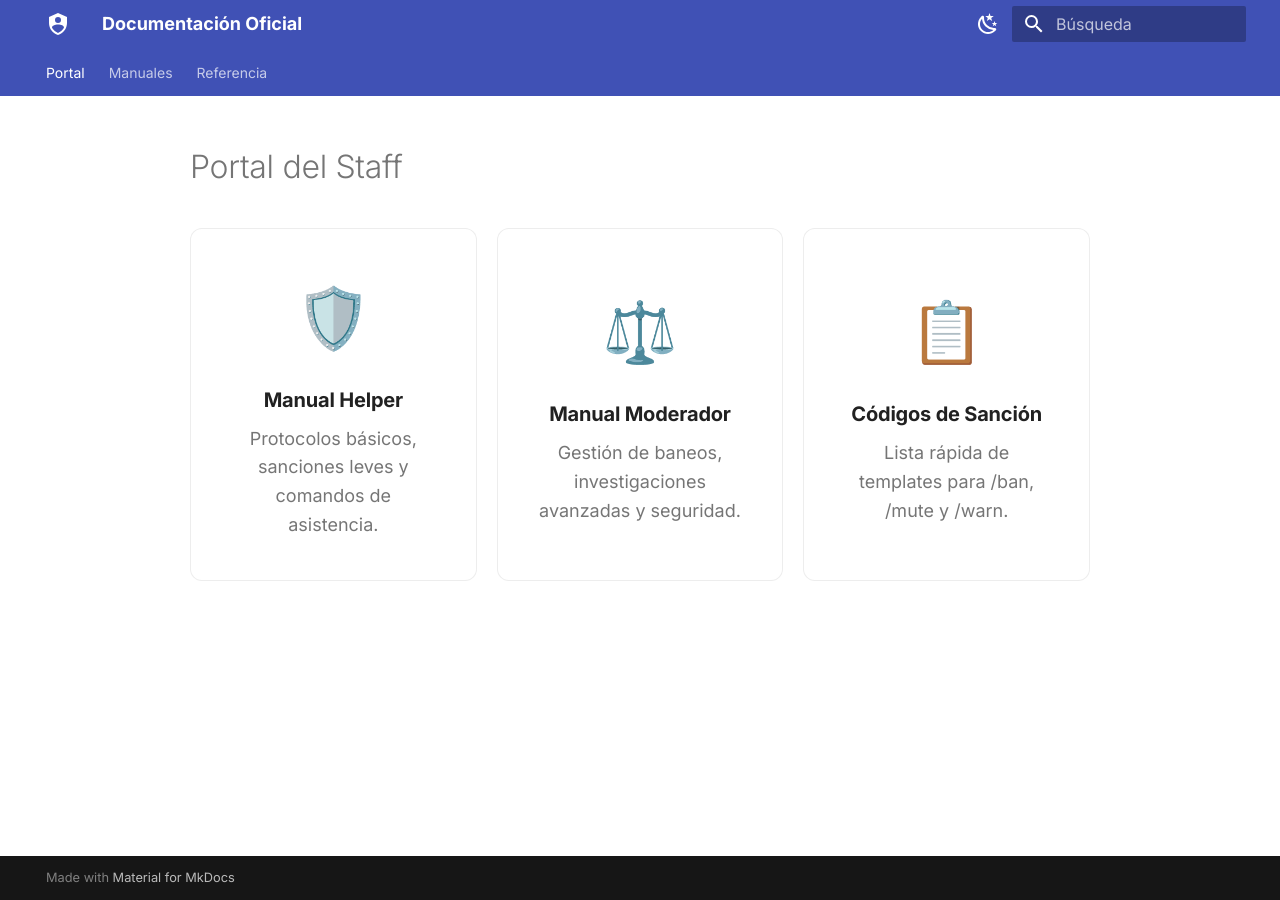
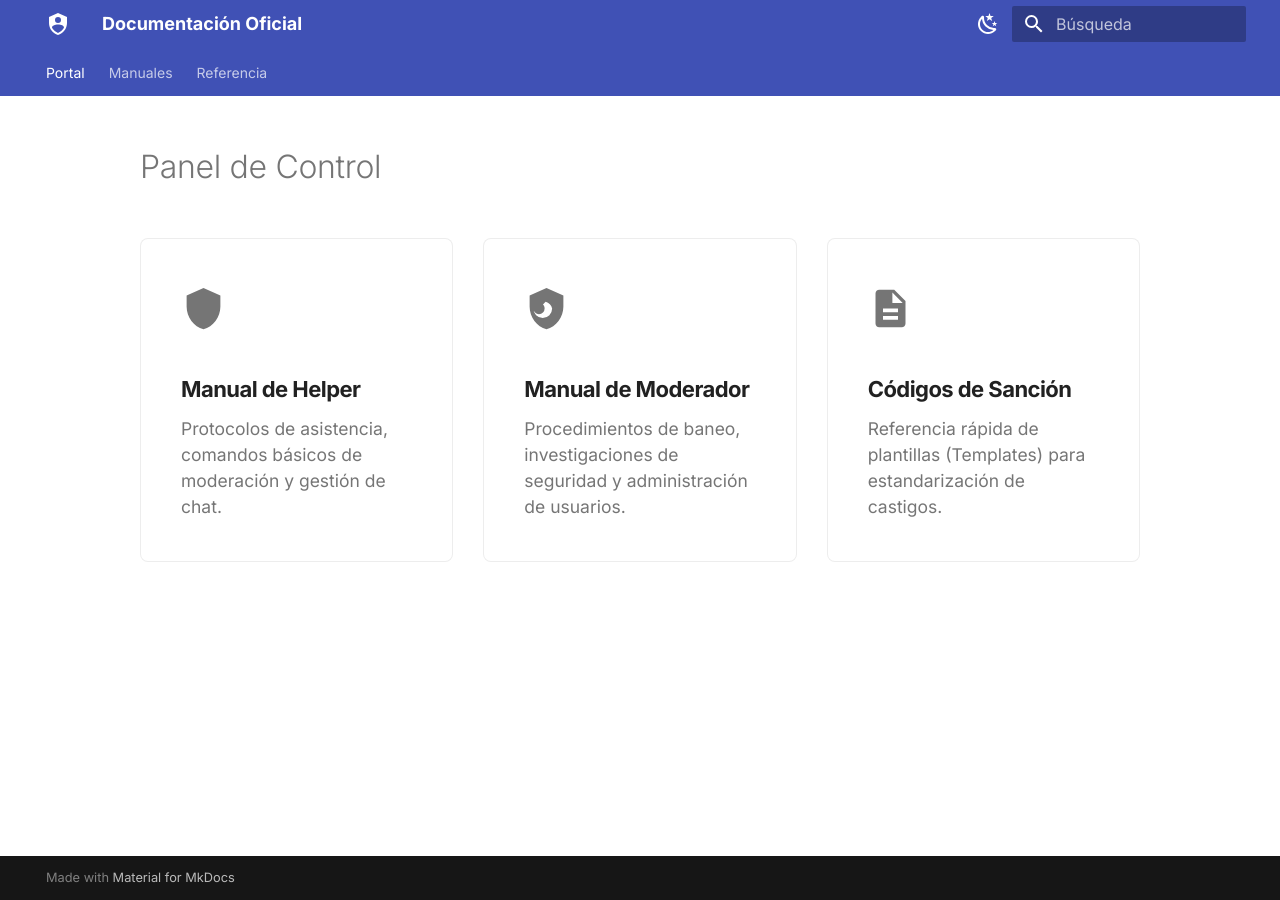
Before and after one commit to ymminnl/page-wiki, an MkDocs documentation site: the page built from docs/index.md, in a window 1280 px wide. Built offline with MkDocs 1.6.1 and Material for MkDocs 9.7.7, drawn with Linux system fonts in a browser that asks for light colours.

Commit message:
UIX: Rediseño profesional, eliminación de emojis y mejora de interacciones

```diff
--- a/docs/index.md
+++ b/docs/index.md
@@ -4,26 +4,38 @@ hide:
   - toc
 ---
 
-# Portal del Staff
+# Panel de Control
 
 <div class="dashboard-grid">
 
   <a href="guias/helper/" class="card">
-    <div class="card-icon">🛡️</div>
-    <h3>Manual Helper</h3>
-    <p>Protocolos básicos, sanciones leves y comandos de asistencia.</p>
+    <div class="card-icon">
+      <span class="twemoji">
+        <svg xmlns="http://www.w3.org/2000/svg" viewBox="0 0 24 24"><path d="M12 1L3 5v6c0 5.55 3.84 10.74 9 12 5.16-1.26 9-6.45 9-12V5l-9-4m0 10.9c-2.58 0-4.69-2.11-4.69-4.69 0-.79.2-1.53.56-2.17l-1.5-1.5c-.93 1.05-1.5 2.43-1.5 3.94 0 3.87 3.13 7 7 7s7-3.13 7-7c0-1.51-.57-2.89-1.5-3.94l-1.5 1.5c.36.64.56 1.38.56 2.17 0 2.58-2.11 4.69-4.69 4.69z"/></svg>
+      </span>
+    </div>
+    <h3>Manual de Helper</h3>
+    <p>Protocolos de asistencia, comandos básicos de moderación y gestión de chat.</p>
   </a>
 
   <a href="guias/moderador/" class="card">
-    <div class="card-icon">⚖️</div>
-    <h3>Manual Moderador</h3>
-    <p>Gestión de baneos, investigaciones avanzadas y seguridad.</p>
+    <div class="card-icon">
+      <span class="twemoji">
+        <svg xmlns="http://www.w3.org/2000/svg" viewBox="0 0 24 24"><path d="M12 1L3 5v6c0 5.55 3.84 10.74 9 12 5.16-1.26 9-6.45 9-12V5l-9-4m-2 16a5 5 0 0 1-5-5c0-1.5.66-2.84 1.71-3.79L5.29 9.71A2.98 2.98 0 0 0 5 12a3 3 0 0 0 3 3 3 3 0 0 0 3-3c0-.83-.34-1.58-.88-2.12l1.41-1.42A4.968 4.968 0 0 1 15 12a5 5 0 0 1-5 5z"/></svg>
+      </span>
+    </div>
+    <h3>Manual de Moderador</h3>
+    <p>Procedimientos de baneo, investigaciones de seguridad y administración de usuarios.</p>
   </a>
 
   <a href="guias/plantillas/" class="card">
-    <div class="card-icon">📋</div>
+    <div class="card-icon">
+      <span class="twemoji">
+        <svg xmlns="http://www.w3.org/2000/svg" viewBox="0 0 24 24"><path d="M14 2H6c-1.1 0-1.99.9-1.99 2L4 20c0 1.1.89 2 1.99 2H18c1.1 0 2-.9 2-2V8l-6-6zm2 16H8v-2h8v2zm0-4H8v-2h8v2zm-3-5V3.5L18.5 9H13z"/></svg>
+      </span>
+    </div>
     <h3>Códigos de Sanción</h3>
-    <p>Lista rápida de templates para /ban, /mute y /warn.</p>
+    <p>Referencia rápida de plantillas (Templates) para estandarización de castigos.</p>
   </a>
 
 </div>
--- a/docs/stylesheets/extra.css
+++ b/docs/stylesheets/extra.css
@@ -1,56 +1,95 @@
-/* Estilo para centrar y limpiar */
+:root {
+    --card-bg: var(--md-default-bg-color);
+    --card-border: var(--md-default-fg-color--lightest);
+    --card-hover-border: var(--md-primary-fg-color);
+    --card-shadow: 0 4px 6px -1px rgba(0, 0, 0, 0.1), 0 2px 4px -1px rgba(0, 0, 0, 0.06);
+    --card-hover-shadow: 0 20px 25px -5px rgba(0, 0, 0, 0.1), 0 10px 10px -5px rgba(0, 0, 0, 0.04);
+    --transition-speed: 0.3s;
+}
+
+/* Limpieza de layout principal */
 .md-content__inner {
     margin: 0 auto;
-    max-width: 900px;
+    max-width: 1000px;
 }
 
-/* Tarjetas del Dashboard (Inicio) */
+/* --- Dashboard Grid System --- */
 .dashboard-grid {
     display: grid;
-    grid-template-columns: repeat(auto-fit, minmax(250px, 1fr));
-    gap: 1rem;
-    margin-top: 2rem;
+    grid-template-columns: repeat(auto-fit, minmax(280px, 1fr));
+    gap: 1.5rem;
+    margin-top: 2.5rem;
 }
 
+/* --- Advanced Card Design --- */
 .card {
-    background: var(--md-default-bg-color);
-    border: 1px solid var(--md-default-fg-color--lightest);
-    border-radius: 12px;
+    background: var(--card-bg);
+    border: 1px solid var(--card-border);
+    border-radius: 8px; /* Radio más serio */
     padding: 2rem;
-    text-align: center;
-    transition: transform 0.2s, box-shadow 0.2s;
+    display: flex;
+    flex-direction: column;
+    align-items: flex-start; /* Alineación izquierda es más formal */
+    justify-content: flex-start;
     text-decoration: none !important;
     color: inherit !important;
-    display: flex;
-    flex-direction: column;
-    align-items: center;
-    justify-content: center;
+    transition: all var(--transition-speed) cubic-bezier(0.4, 0, 0.2, 1);
+    position: relative;
+    overflow: hidden;
 }
 
-.card:hover {
-    transform: translateY(-5px);
-    box-shadow: 0 10px 20px rgba(0,0,0,0.1);
-    border-color: var(--md-primary-fg-color);
+/* Barra de acento lateral */
+.card::before {
+    content: "";
+    position: absolute;
+    left: 0;
+    top: 0;
+    height: 100%;
+    width: 4px;
+    background: var(--md-primary-fg-color);
+    opacity: 0;
+    transition: opacity var(--transition-speed);
 }
 
+/* Hover States & Micro-animations */
+.card:hover {
+    transform: translateY(-4px);
+    box-shadow: var(--card-hover-shadow);
+    border-color: var(--card-hover-border);
+}
+
+.card:hover::before {
+    opacity: 1;
+}
+
+/* Iconography */
 .card-icon {
-    font-size: 3rem;
-    margin-bottom: 1rem;
+    font-size: 2rem; /* Más discreto */
+    margin-bottom: 1.5rem;
+    color: var(--md-default-fg-color--light);
+    transition: color var(--transition-speed);
+}
+
+.card:hover .card-icon {
     color: var(--md-primary-fg-color);
 }
 
+/* Typography Hierarchy */
 .card h3 {
-    margin: 0;
-    font-weight: 700;
+    margin: 0 0 0.5rem 0 !important;
+    font-weight: 600;
+    font-size: 1.1rem;
+    letter-spacing: -0.025em;
 }
 
 .card p {
-    margin: 0.5rem 0 0;
+    margin: 0;
     color: var(--md-default-fg-color--light);
-    font-size: 0.9rem;
+    font-size: 0.875rem;
+    line-height: 1.5;
 }
 
-/* Ocultar título h1 en la home si queremos un look más limpio */
+/* Ocultar encabezado H1 en home */
 .hide-h1 h1 {
     display: none;
 }
```
Also changed, not shown: docs/guias/helper.md (+3 -3 lines), docs/guias/plantillas.md (+4 -4 lines), docs/guias/moderador.md (line endings or trailing spaces).
